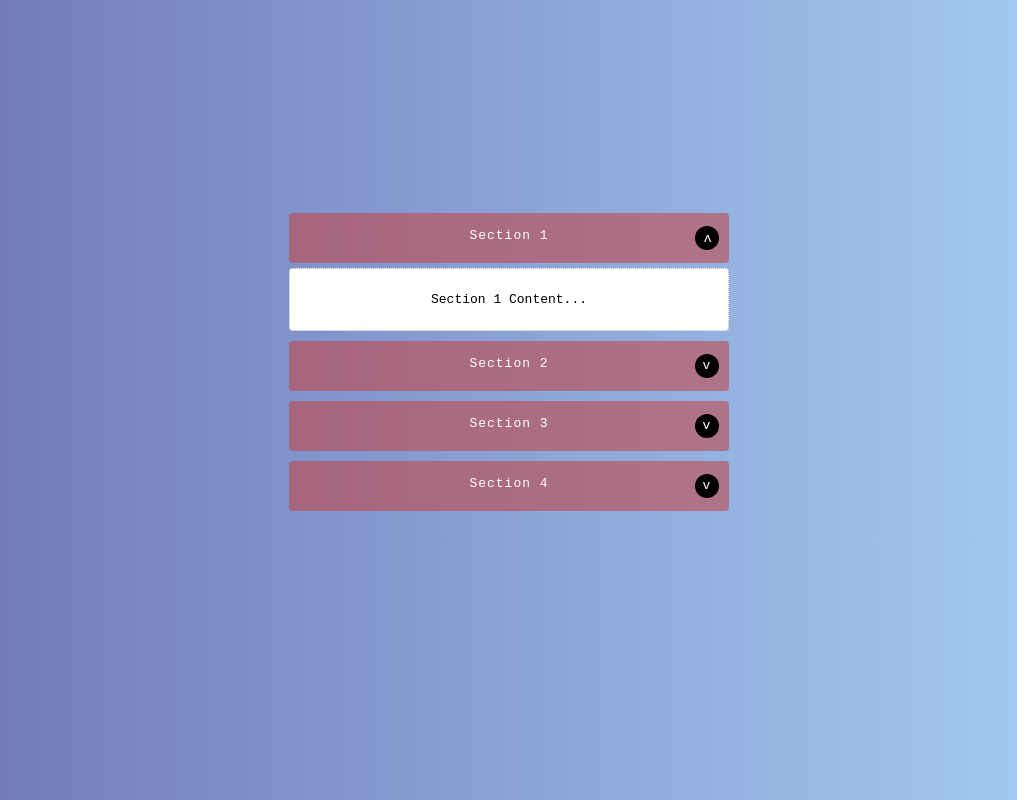
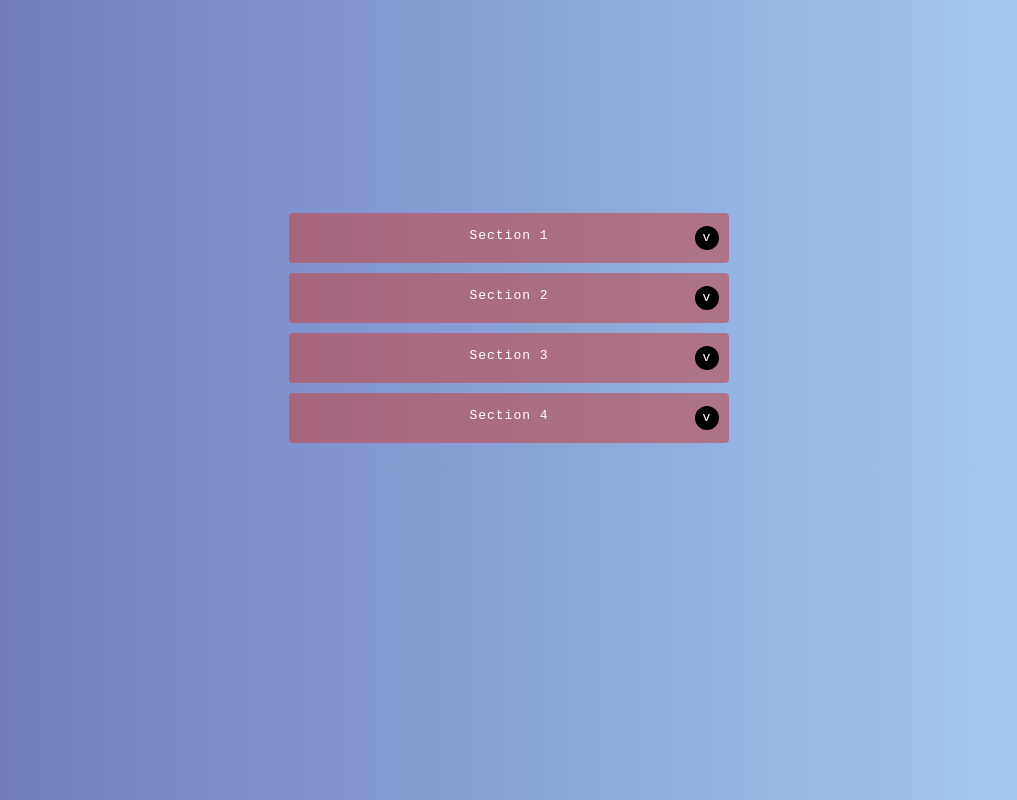
Before and after one commit to anawolfdev/adevinta-frontend, a website: page _src/templates/index.html in a window 1280 px wide. Shown: the whole page, without its empty margins (131-1148 px from the left). Drawn offline with nearby package versions, Linux system fonts and the light colour scheme; files that its build step writes are made by us from their sources.

Commit message:
fixed main.js

```diff
--- a/_src/assets/js/main.js
+++ b/_src/assets/js/main.js
@@ -1,16 +1,16 @@
 /* eslint-disable indent */
 'use strict';
 
-const collapsibleTrigger = document.querySelectorAll('.js-collapsible-trigger');
 const ajaxSectionFour = document.querySelector('.ajax-section');
 const ajaxContent = document.querySelector('.ajax-content');
+const collapsibleSection = document.querySelectorAll('.js-collapsible-section');
 
 function updateCollapsible(event) {
 	const currentCollapsible = event.currentTarget.parentElement;
 	if (currentCollapsible.classList.contains('collapsible-open')) {
 		currentCollapsible.classList.remove('collapsible-open');
 	} else {
-		for (const item of collapsibleTrigger) {
+		for (const item of collapsibleSection) {
 			item.parentElement.classList.remove('collapsible-open');
 		}
 		currentCollapsible.classList.add('collapsible-open');
@@ -27,6 +27,6 @@ function ajaxSection() {
 
 ajaxSectionFour.addEventListener('click', ajaxSection);
 
-for (const item of collapsibleTrigger) {
+for (const item of collapsibleSection) {
 	item.addEventListener('click', updateCollapsible);
 }
--- a/_src/assets/scss/components/_accordion.scss
+++ b/_src/assets/scss/components/_accordion.scss
@@ -15,12 +15,8 @@ body {
 
 .js-collapsible {
   &-trigger {
-    cursor: pointer;
     transition: background-color ease 0.5s;
     padding: 5px;
-    :hover {
-      background-color: rgba(0, 0, 0, 0.2);
-    }
   }
 
   &-section {
@@ -70,6 +66,13 @@ body {
   }
 }
 
+.js-collapsible-section {
+  cursor: pointer;
+}
+.js-collapsible-section:hover {
+  background-color: rgba(0, 0, 0, 0.2);
+}
+
 .collapsible-open .js-collapsible-section::after {
   transform: translateY(-50%) rotate(-180deg);
 }
--- a/_src/templates/index.html
+++ b/_src/templates/index.html
@@ -13,7 +13,7 @@
 
   <dl class="accordion">
 
-    <div class="js-collapsible collapsible-open">
+    <div class="js-collapsible">
       <div class="js-collapsible-trigger">
         <dt class="js-collapsible-section">Section 1</dt>
         <dd class="js-collapsible-content">
--- a/docs/assets/js/main.js
+++ b/docs/assets/js/main.js
@@ -1 +1 @@
-"use strict";const collapsibleTrigger=document.querySelectorAll(".js-collapsible-trigger"),ajaxSectionFour=document.querySelector(".ajax-section"),ajaxContent=document.querySelector(".ajax-content");function updateCollapsible(e){const t=e.currentTarget.parentElement;if(t.classList.contains("collapsible-open"))t.classList.remove("collapsible-open");else{for(const e of collapsibleTrigger)e.parentElement.classList.remove("collapsible-open");t.classList.add("collapsible-open")}}function ajaxSection(){fetch("https://api.rand.fun/movies/title").then(e=>e.json()).then(e=>{ajaxContent.innerHTML=e.result})}ajaxSectionFour.addEventListener("click",ajaxSection);for(const e of collapsibleTrigger)e.addEventListener("click",updateCollapsible);
+"use strict";const ajaxSectionFour=document.querySelector(".ajax-section"),ajaxContent=document.querySelector(".ajax-content"),collapsibleSection=document.querySelectorAll(".js-collapsible-section");function updateCollapsible(e){const t=e.currentTarget.parentElement;if(t.classList.contains("collapsible-open"))t.classList.remove("collapsible-open");else{for(const e of collapsibleSection)e.parentElement.classList.remove("collapsible-open");t.classList.add("collapsible-open")}}function ajaxSection(){fetch("https://api.rand.fun/movies/title").then(e=>e.json()).then(e=>{ajaxContent.innerHTML=e.result})}ajaxSectionFour.addEventListener("click",ajaxSection);for(const e of collapsibleSection)e.addEventListener("click",updateCollapsible);
```
Also changed, not shown: docs/index.html (+1 -1 lines), docs/assets/css/main.css.
